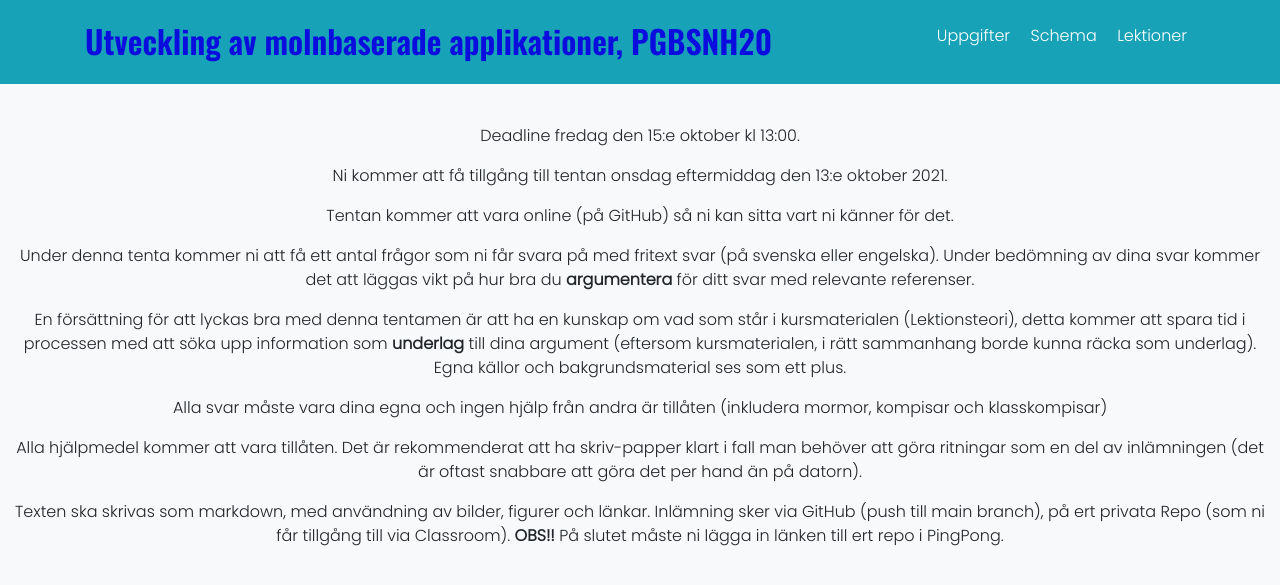
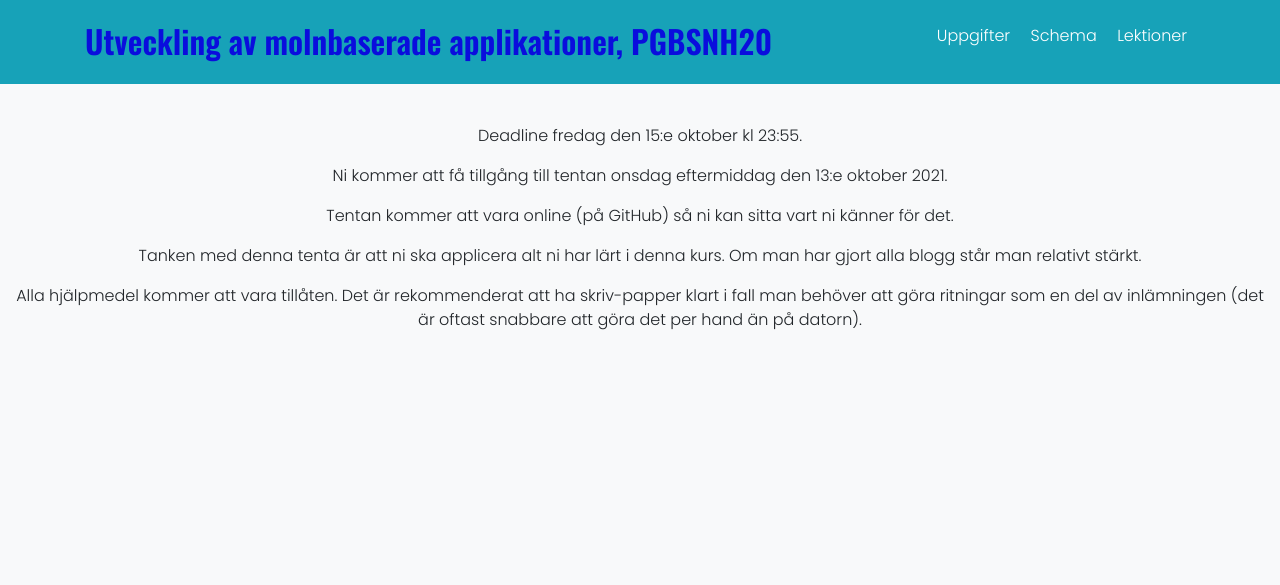
Before and after one commit to PGBSNH20/PGBSNH20-molnapplikationer, a Jekyll site: the page built from assignments/tenta.md, in a window 1280 px wide. Shown: the top 585 px of the page. Built offline with Jekyll 4.4.1, drawn with Linux system fonts in a browser that asks for light colours; nearby versions of some CDN libraries.

Commit message:
Exam description

```diff
--- a/assignments/tenta.md
+++ b/assignments/tenta.md
@@ -4,20 +4,12 @@ title: Tentamen
 permalink: /assignments/tenta
 ---
 
-Deadline fredag den 15:e oktober kl 13:00.
+Deadline fredag den 15:e oktober kl 23:55.
 
 Ni kommer att få tillgång till tentan onsdag eftermiddag den 13:e oktober 2021.
 
 Tentan kommer att vara online (på GitHub) så ni kan sitta vart ni känner för det.
 
-Under denna tenta kommer ni att få ett antal frågor som ni får svara på med fritext svar (på svenska eller engelska). Under bedömning av dina svar kommer det att läggas vikt på hur bra du **argumentera** för ditt svar med relevante referenser.
-
-En försättning för att lyckas bra med denna tentamen är att ha en kunskap om vad som står i kursmaterialen (Lektionsteori), detta kommer att spara tid i processen med att söka upp information som **underlag** till dina argument (eftersom kursmaterialen, i rätt sammanhang borde kunna räcka som underlag). Egna källor och bakgrundsmaterial ses som ett plus.
-
-Alla svar måste vara dina egna och ingen hjälp från andra är tillåten (inkludera mormor, kompisar och klasskompisar)
+Tanken med denna tenta är att ni ska applicera alt ni har lärt i denna kurs. Om man har gjort alla blogg står man relativt stärkt.
 
 Alla hjälpmedel kommer att vara tillåten. Det är rekommenderat att ha skriv-papper klart i fall man behöver att göra ritningar som en del av inlämningen (det är oftast snabbare att göra det per hand än på datorn).
-
-Texten ska skrivas som markdown, med användning av bilder, figurer och länkar.
-Inlämning sker via GitHub (push till main branch), på ert privata Repo (som ni får tillgång till via Classroom).
-**OBS!!** På slutet måste ni lägga in länken till ert repo i PingPong.
```
Also changed, not shown: lectures/12-lifecycle.md (+1 -1 lines).
